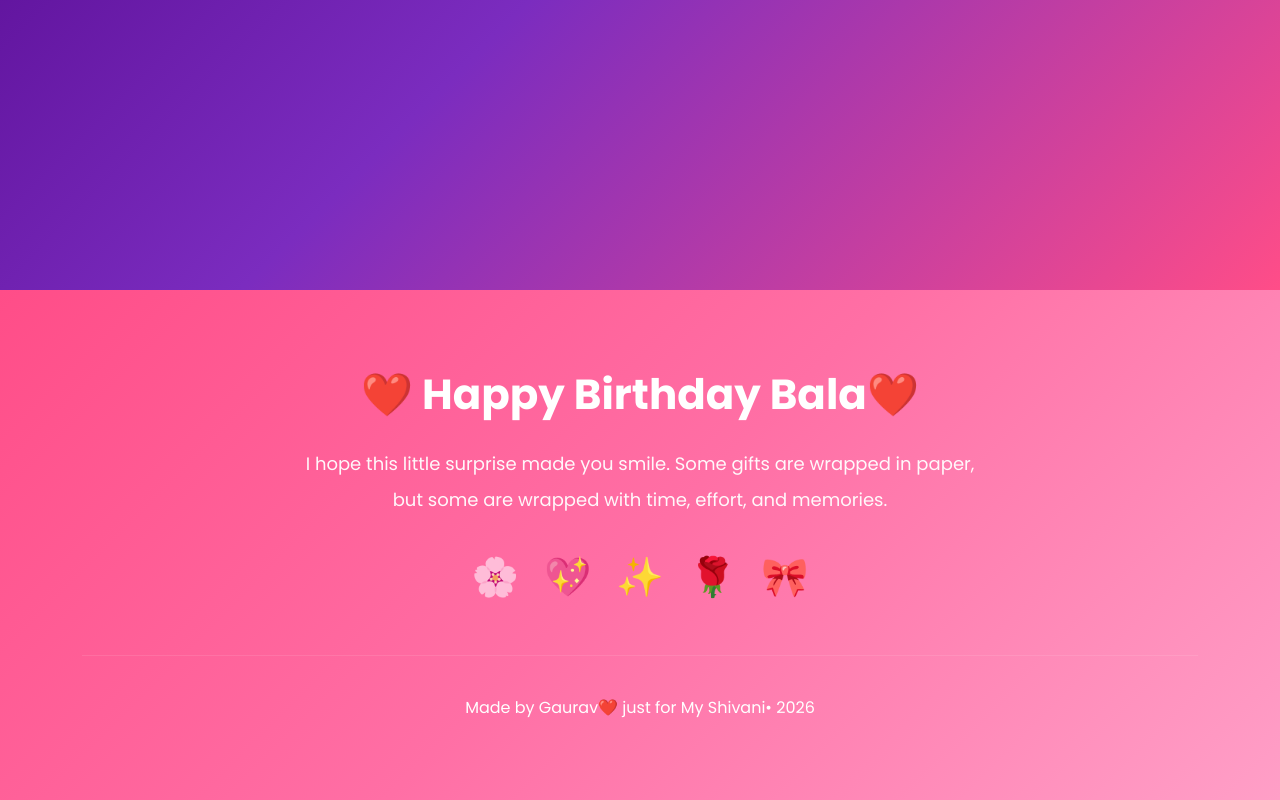
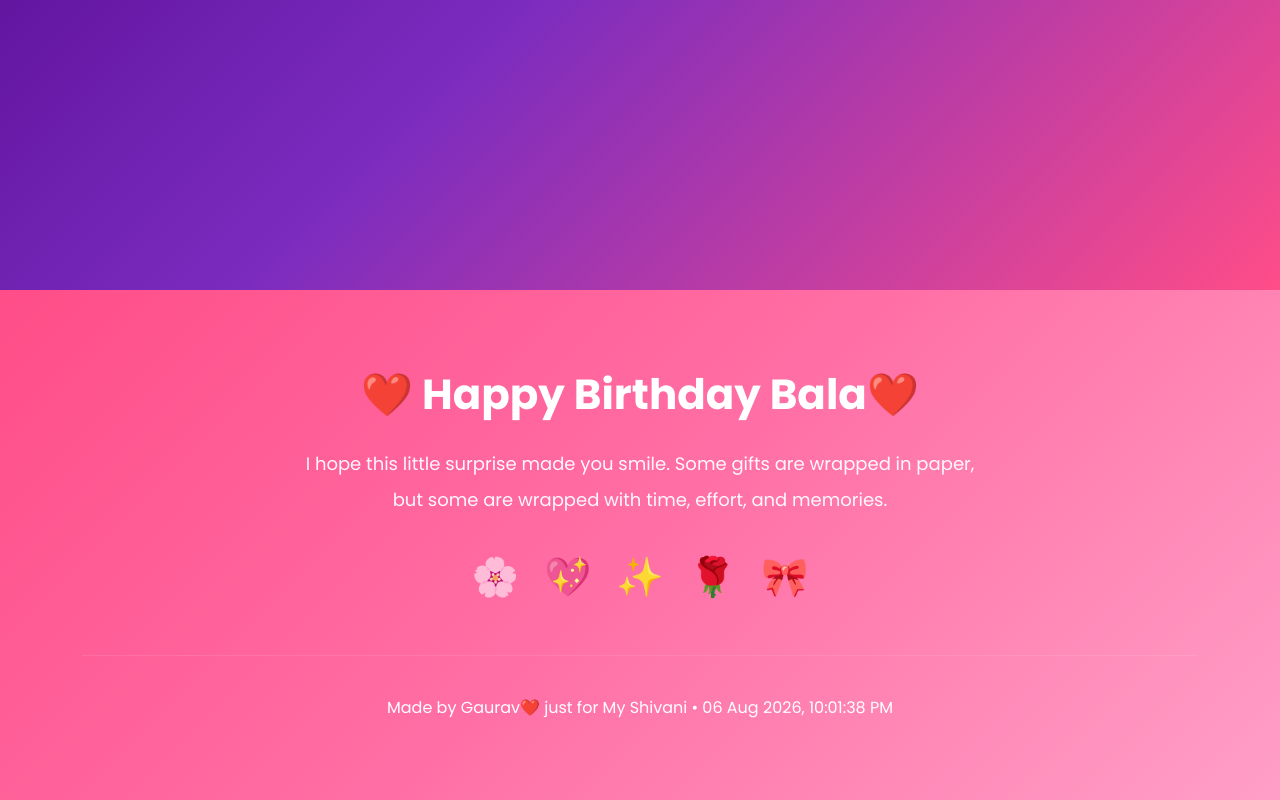
Before and after one commit to gaurav7372/GiftForHer, an Angular app: page / in a window 1280 px wide. Shown: the part 8138-8938 px from the top of the page. Built offline with nearby package versions, Linux system fonts and the light colour scheme.

Commit message:
Datetime_fix

```diff
--- a/src/app/components/footer/footer.html
+++ b/src/app/components/footer/footer.html
@@ -42,7 +42,8 @@
 
                 <p class="copyright">
 
-                    Made by Gaurav❤️ just for My Shivani• {{currentYear}}
+                    Made by Gaurav❤️ just for My Shivani •
+{{ currentDateTime | date:'dd MMM yyyy, hh:mm:ss a' }}
 
                 </p>
 
--- a/src/app/components/footer/footer.ts
+++ b/src/app/components/footer/footer.ts
@@ -1,14 +1,21 @@
-import { Component } from '@angular/core';
+import { Component, OnInit } from '@angular/core';
+import { CommonModule } from '@angular/common'; // ✅ IMPORTANT
 
 @Component({
   selector: 'app-footer',
   standalone: true,
-  imports: [],
+  imports: [CommonModule], // ✅ Add this
   templateUrl: './footer.html',
   styleUrl: './footer.css'
 })
-export class Footer {
+export class Footer implements OnInit {
 
   currentYear = new Date().getFullYear();
+  currentDateTime: Date = new Date();
 
+  ngOnInit() {
+    setInterval(() => {
+      this.currentDateTime = new Date();
+    }, 1000);
+  }
 }
```
